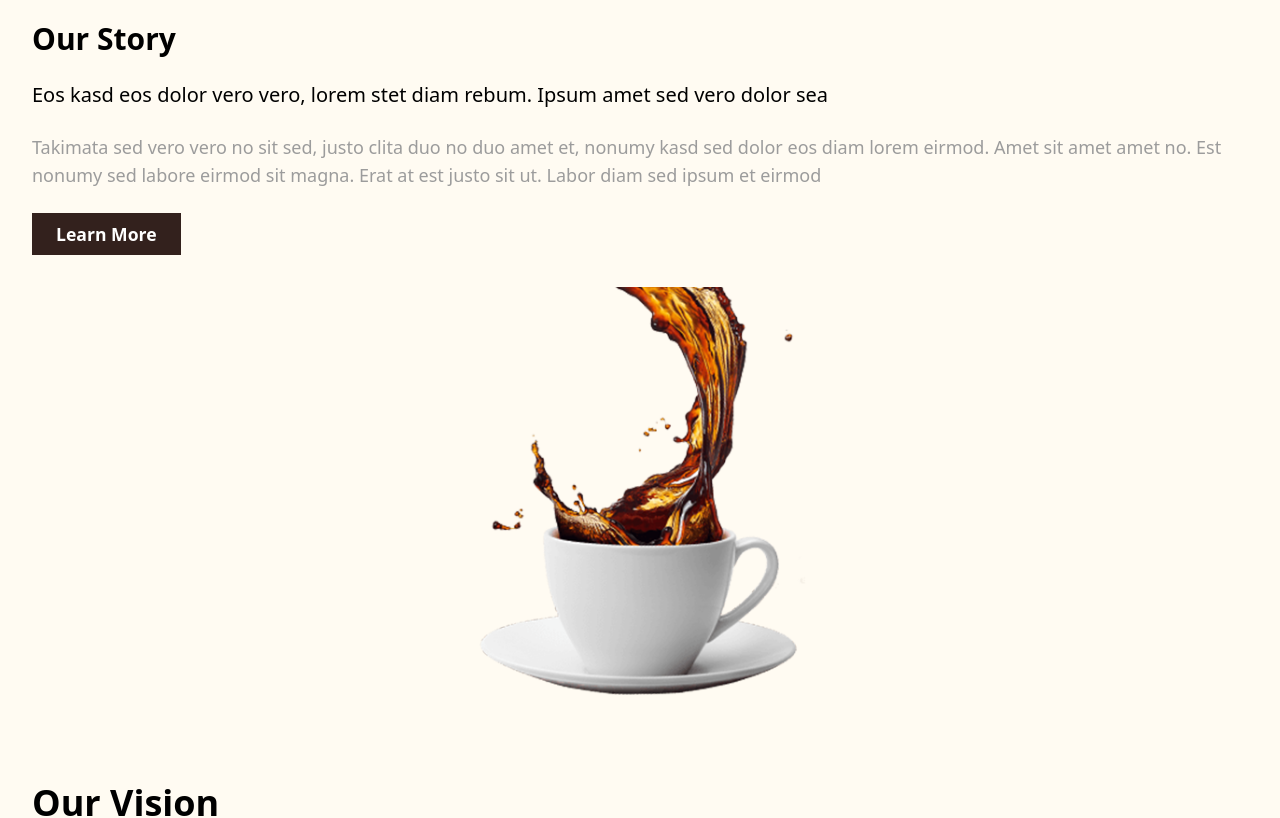
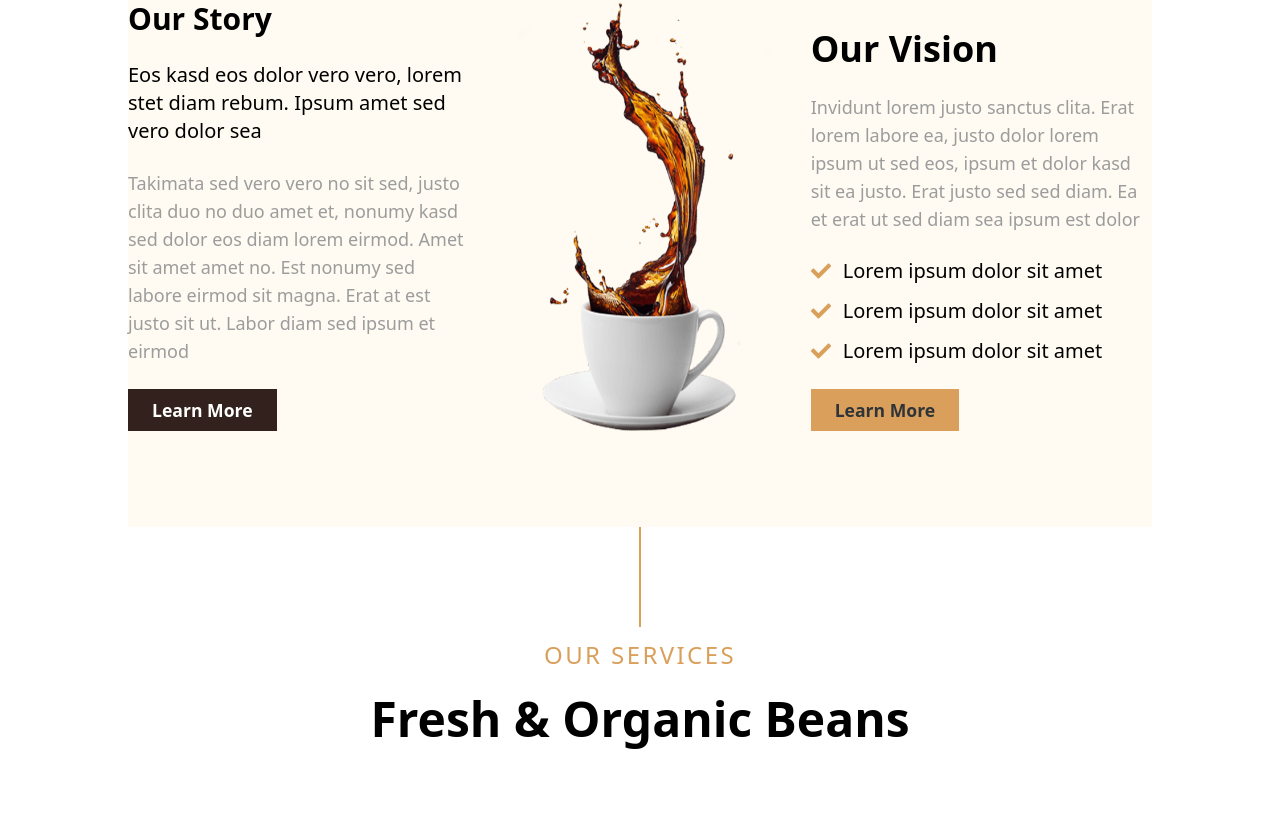
Before and after one commit to kaywanmohebjalali/-Coffee-Shop, a Next.js app: page / in a window 1280 px wide. Shown: the part 771-1589 px from the top of the page. After the commit the page ends 1558 px from the top, so only its background shows below. Built offline with nearby package versions, Linux system fonts and the light colour scheme.

Commit message:
create service in home

```diff
--- a/components/templates/Home/About.tsx
+++ b/components/templates/Home/About.tsx
@@ -3,29 +3,32 @@ import { FaCheck } from "react-icons/fa";
 
 const About = () => {
   return (
-    <section className='bg-[#FFFBF2] py-[6rem] flex flex-col gap-12'>
+    <section className='bg-[#FFFBF2] py-[6rem] flex flex-col gap-12 container'>
       <div className="title flex flex-col justify-center items-center gap-3">
 
       <p className='text-2xl  tracking-widest text-[#da9f5b] '>ABOUT US</p>
-      <h2 className='text-[2.5rem] font-bold'>Serving Since 1950</h2>
+      <h2 className='text-[3rem] font-bold'>Serving Since 1950</h2>
       </div>
 
-      <div className=" flex flex-col gap-6 p-8  z-[20] bg-[#FFFBF2]">
+      <div className="grid grid-cols-1 lg:grid-cols-3 items-end   justify-center lg:max-w-[1200px] lg:mx-auto">
+
+
+      <div className=" flex flex-col gap-6 py-8  z-[20] bg-[#FFFBF2] relative lg:py-0  ">
         <h3 className='text-3xl font-bold'>Our Story</h3>
         <p className='text-xl'>Eos kasd eos dolor vero vero, lorem stet diam rebum. Ipsum amet sed vero dolor sea</p>
         <p className='text-lg text-[#9c9c9c]'>Takimata sed vero vero no sit sed, justo clita duo no duo amet et, nonumy kasd sed dolor eos diam lorem eirmod. Amet sit amet amet no. Est nonumy sed labore eirmod sit magna. Erat at est justo sit ut. Labor diam sed ipsum et eirmod</p>
         <button className=' bg-[#33211d] cursor-pointer hover:bg-[#1b110f] text-white self-start py-2 px-6 font-bold text-[1.1rem] transition    ease-in-out duration-300'>Learn More</button>
       </div>
 
-      <div className=" w-full flex justify-center h-[50vh] ">
-        <img src="/img/about.png" alt=""  className='h-[70vh] absolute mt-[-200px]' />
+      <div className=" w-full flex justify-center lg:h-[100%] mb-[100px] lg:mb-0  ">
+        <img src="/img/about.png" alt=""  className='lg:w-full h-[70vh] lg:h-full    mt-[-130px] lg:mt-[0] ' />
       </div>
 
 
-      <div className=" flex flex-col gap-6 px-8  z-[20] bg-[#FFFBF2]">
+      <div className=" flex flex-col gap-6   z-[20] bg-[#FFFBF2]    ">
         <h3 className='text-4xl font-bold'>Our Vision</h3>
         <p className='text-lg text-[#9c9c9c]'>Invidunt lorem justo sanctus clita. Erat lorem labore ea, justo dolor lorem ipsum ut sed eos, ipsum et dolor kasd sit ea justo. Erat justo sed sed diam. Ea et erat ut sed diam sea ipsum est dolor</p>
-        <ul className='text-xl'>
+        <ul className='text-xl space-y-3'>
           <li  className='flex items-center gap-3'> <FaCheck color='#da9f5b'/> Lorem ipsum dolor sit amet</li>
           <li  className='flex items-center gap-3'> <FaCheck color='#da9f5b'/> Lorem ipsum dolor sit amet</li>
           <li  className='flex items-center gap-3'> <FaCheck color='#da9f5b'/> Lorem ipsum dolor sit amet</li>
@@ -33,6 +36,7 @@ const About = () => {
         <button className='text-[#2f3438] bg-[#da9f5b] cursor-pointer hover:bg-[#D38D3C] self-start py-2 px-6 font-bold text-[1.1rem] transition    ease-in-out duration-300'>Learn More</button>
       </div>
 
+      </div>
     </section>
   )
 }
--- a/components/templates/Home/Service.tsx
+++ b/components/templates/Home/Service.tsx
@@ -2,7 +2,13 @@ import React from 'react'
 
 const Service = () => {
   return (
-    <div>Service</div>
+    <section className='mb-8'>
+      <div className="title flex flex-col justify-center items-center gap-3">
+
+        <p className='text-2xl  tracking-widest text-[#da9f5b] '>OUR SERVICES</p>
+        <h2 className='text-[3rem] font-bold'>Fresh & Organic Beans</h2>
+      </div>
+    </section>
   )
 }
 
--- a/pages/index.tsx
+++ b/pages/index.tsx
@@ -8,6 +8,7 @@ import 'swiper/css/navigation';
 import 'swiper/css/pagination';
 import 'swiper/css/scrollbar';
 import About from '../components/templates/Home/About';
+import Service from '@/components/templates/Home/Service';
 
 
 export default function Home() {
@@ -57,6 +58,7 @@ export default function Home() {
 
       </div>
       <About/>
+      <Service/>
     </>
   );
 }
--- a/styles/globals.css
+++ b/styles/globals.css
@@ -15,7 +15,9 @@
 
 
 
-.container {}
+.container {
+    @apply w-full sm:w-[98%] lg:w-[90%] xl:w-[80%] mx-auto
+}
 
 .swiper-button-next::after {
 
```
